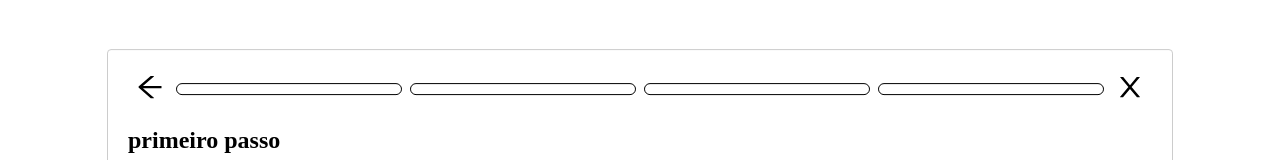
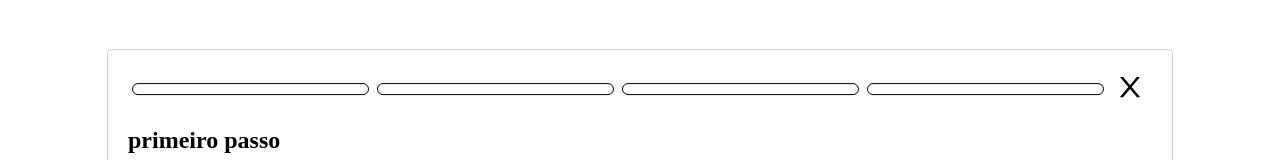
Before and after one commit to srsifer/mult-stap-form-challeng, a React (Vite) app: page / in a window 1280 px wide. Both pictures are taken after a click on the button "Novo Cliente". Shown: the part 144-304 px from the top of the page. Built offline with nearby package versions, Linux system fonts and the light colour scheme.

Commit message:
fix: correção de renderização da navbar

```diff
--- a/src/components/NavbarForm.jsx
+++ b/src/components/NavbarForm.jsx
@@ -6,12 +6,12 @@ import PropTypes from 'prop-types'
 const NavbarForm = ({toggleModal,backStep, step}) => {
   return (
     <NavbarFormStyles>
-      <button onClick={backStep}> <AiOutlineArrowLeft /> </button>
+      <button hidden={step === 1} onClick={backStep}> <AiOutlineArrowLeft /> </button>
       <div></div>
       <div></div>
       <div></div>
       <div></div>
-     <button onClick={toggleModal}><AiOutlineClose/></button>
+     <button hidden={step === 4} onClick={toggleModal}><AiOutlineClose/></button>
     </NavbarFormStyles>
   )
 }
```
